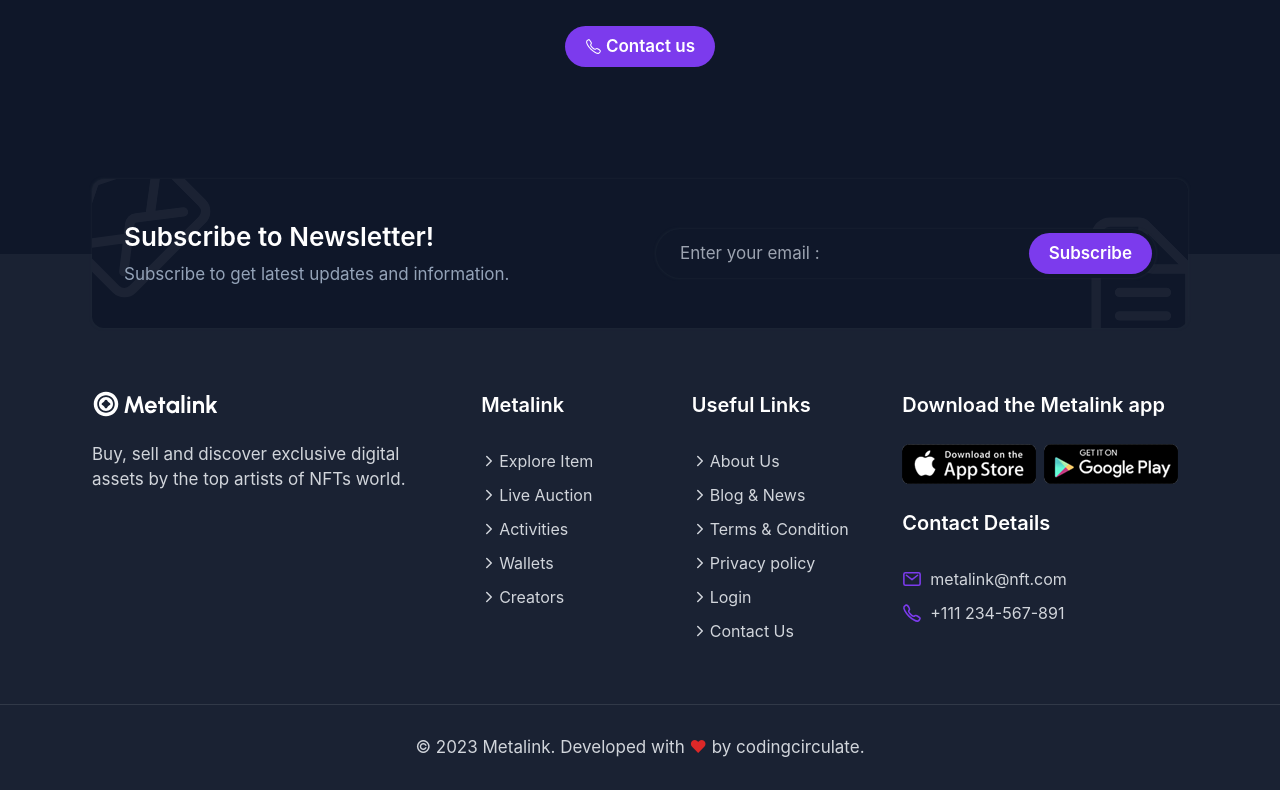
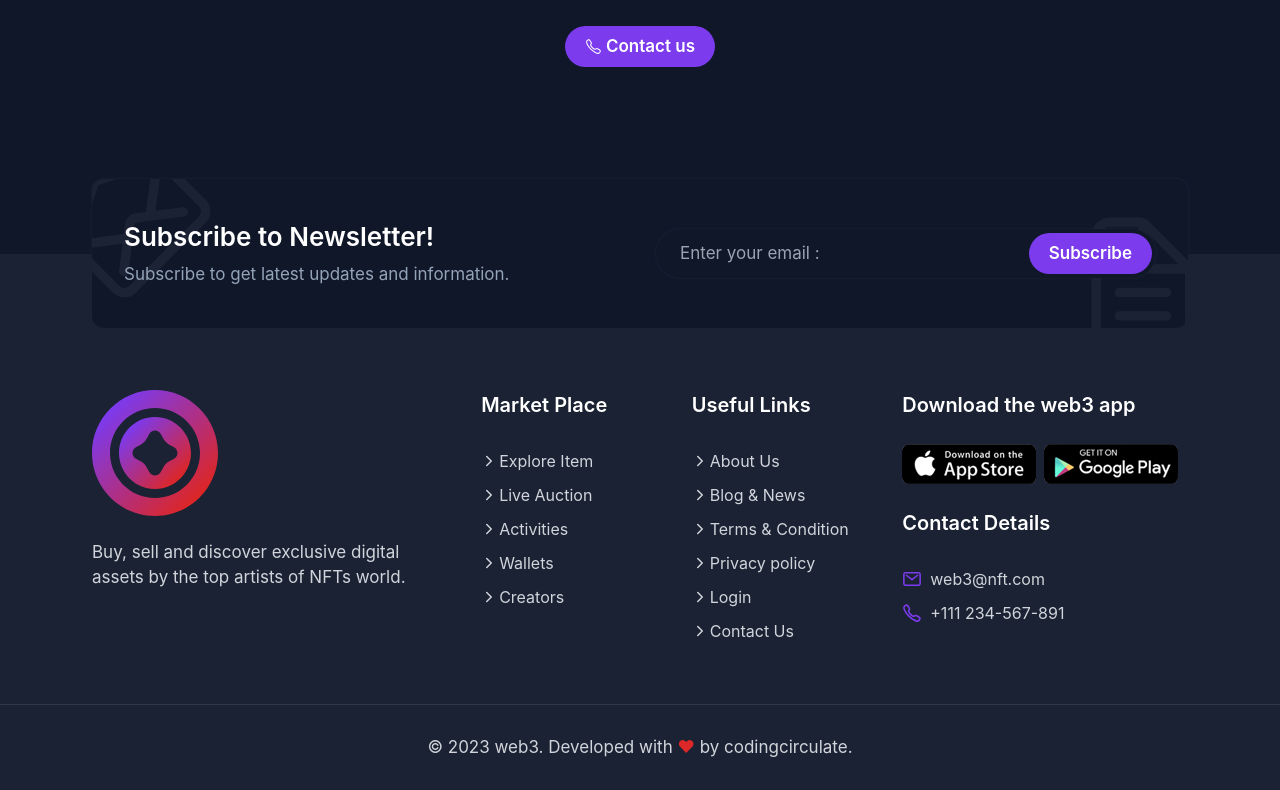
Before and after one commit to walifile/nft-marketplace-landing-page, a React (Vite) app: page / in a window 1280 px wide. Shown: the part 3071-3861 px from the top of the page. Built offline with nearby package versions, Linux system fonts and the light colour scheme.

Commit message:
update : footer

```diff
--- a/src/components/Footer.jsx
+++ b/src/components/Footer.jsx
@@ -9,11 +9,11 @@ const Footer = () => {
             <div className="footer-brand">
               <a href="#">
                 <img
-                  src="./assets/images/logo.svg"
+                  src="./assets/images/logo-small.svg"
                   width="126"
                   height="28"
                   loading="lazy"
-                  alt="Metalink home"
+                  alt="home"
                 />
               </a>
 
@@ -25,7 +25,7 @@ const Footer = () => {
 
             <ul className="footer-list">
               <li>
-                <p className="title-lg footer-list-title">Metalink</p>
+                <p className="title-lg footer-list-title">Market Place</p>
               </li>
 
               <li>
@@ -127,7 +127,7 @@ const Footer = () => {
               <ul>
                 <li>
                   <p className="title-lg footer-list-title">
-                    Download the Metalink app
+                    Download the web3 app
                   </p>
                 </li>
 
@@ -160,15 +160,15 @@ const Footer = () => {
                 </li>
 
                 <li className="footer-list-item">
-                  <ion-icon name="mail-outline" aria-hidden="true"></ion-icon>
+                  <ion-icon name="mail-outline"></ion-icon>
 
                   <a href="mailto:metalink@nft.com" className="footer-link">
-                    metalink@nft.com
+                    web3@nft.com
                   </a>
                 </li>
 
                 <li className="footer-list-item">
-                  <ion-icon name="call-outline" aria-hidden="true"></ion-icon>
+                  <ion-icon name="call-outline"></ion-icon>
 
                   <a href="tel:+111 234-567-891" className="footer-link">
                     +111 234-567-891
@@ -182,8 +182,8 @@ const Footer = () => {
         <div className="footer-bottom">
           <div className="container">
             <p className="body-md text-center copyright">
-              &copy; 2023 Metalink. Developed with{" "}
-              <span className="span">❤</span> by codingcirculate.
+              &copy; 2023 web3. Developed with <span className="span">❤</span>{" "}
+              by codingcirculate.
             </p>
           </div>
         </div>
```
